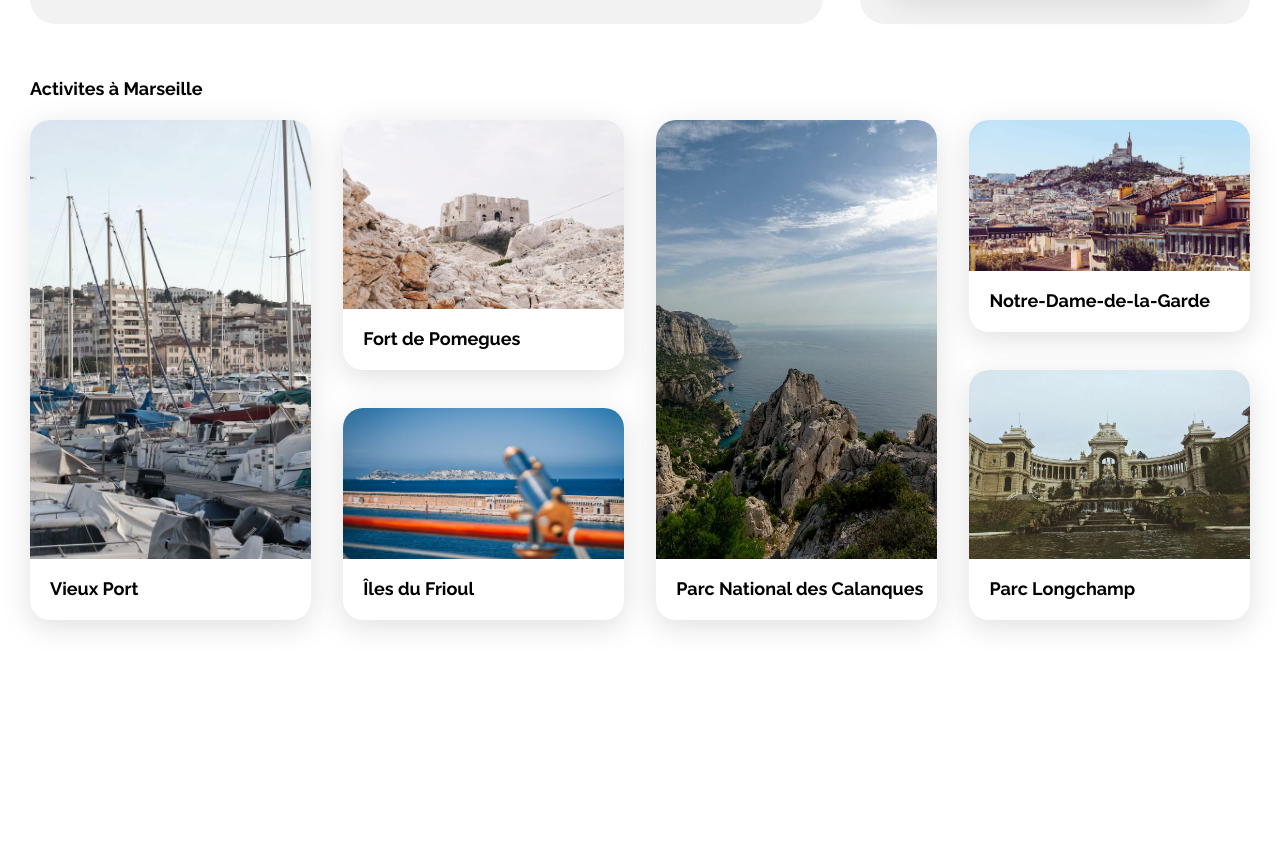
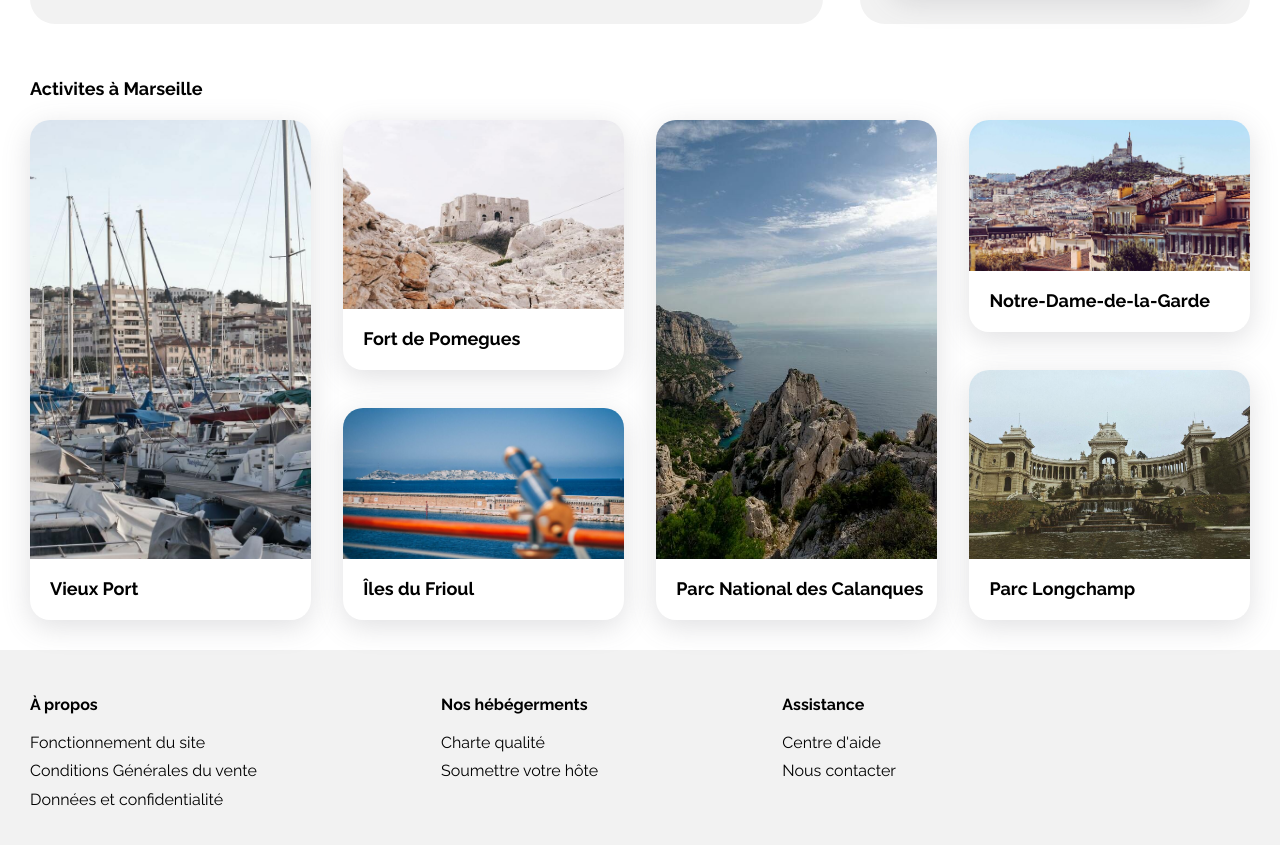
Before and after one commit to Ricou107/Booki, a plain HTML site: page index.html in a window 1280 px wide. Shown: the part 931-1776 px from the top of the page. Before the commit the page ends 1581 px from the top, so only its background shows below. Drawn offline with Linux system fonts and the light colour scheme.

Commit message:
Add footer

```diff
--- a/css/moyenne_resolution.css
+++ b/css/moyenne_resolution.css
@@ -1,3 +1,12 @@
+section {
+    margin: 0;
+}
+
+header {
+    margin: 0;
+}
+
+
 /* Section 1 */
 
 #filtres div {
@@ -43,19 +52,3 @@
 .popularcard {
     margin-bottom: 20px;
 }
-
-/* Section 3 */
-
-#activites {
-    flex-wrap: wrap;
-}
-
-.large {
-    width: 46%;
-    margin-bottom: 30px;
-}
-
-.combo {
-    width: 46%;
-    margin-bottom: 30px;
-}
--- a/css/petite_resolution.css
+++ b/css/petite_resolution.css
@@ -1,4 +1,12 @@
 body {
+    margin: 0;
+}
+
+section {
+    margin: 0;
+}
+
+header {
     margin: 0;
 }
 
@@ -124,3 +132,10 @@ nav li a:hover {
     margin-bottom: 30px;
     height: 220px;
 }
+
+
+/* Footer */
+
+footer {
+    flex-direction: column;
+}
--- a/css/style.css
+++ b/css/style.css
@@ -3,12 +3,19 @@
 }
 
 body {
-    margin: 0px 30px 0 30px;
     font-family: "Raleway", sans-serif;
 
 }
 
+section {
+    margin: 0px 30px 0 30px;
+}
+
 /* Header */
+
+header {
+    margin: 0px 30px 0 30px;
+}
 
 nav {
     display: flex;
@@ -421,3 +428,30 @@ input {
     flex-direction: column;
     width: 23%;
 }
+
+
+/* Footer */
+
+footer {
+    display: flex;
+    background-color: #F2F2F2;
+    padding-right: 30%;
+    padding-left: 30px;
+    padding-bottom: 40px;
+    padding-top: 20px;
+    justify-content: space-between;
+}
+
+footer ul {
+    list-style-type: none;
+    padding-left: 0;
+}
+
+footer li:first-child {
+    font-weight: bold;
+    margin-bottom: 20px;
+}
+
+footer li {
+    margin-top: 10px;
+}
--- a/index.html
+++ b/index.html
@@ -331,7 +331,46 @@
         </section>
 
         <footer>
-            <!-- Placez ici le contenu du pied de page -->
+            <!-- Pied de page -->
+            <ul>
+                <li>
+                    À propos
+                </li>
+                <li>
+                    Fonctionnement du site
+                </li>
+                <li>
+                    Conditions Générales du vente
+                </li>
+                <li>
+                    Données et confidentialité
+                </li>
+            </ul>
+
+            <ul>
+                <li>
+                    Nos hébégerments
+                </li>
+                <li>
+                    Charte qualité
+                </li>
+                <li>
+                    Soumettre votre hôte
+                </li>
+            </ul>
+
+            <ul>
+                <li>
+                    Assistance
+                </li>
+                <li>
+                    Centre d'aide
+                </li>
+                <li>
+                    Nous contacter
+                </li>
+            </ul>
+
         </footer>
 
     </body>
```
